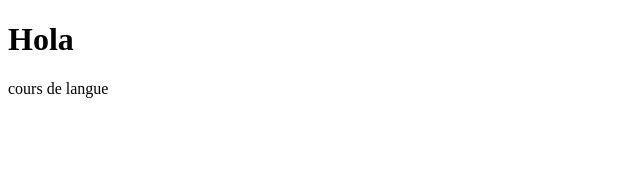
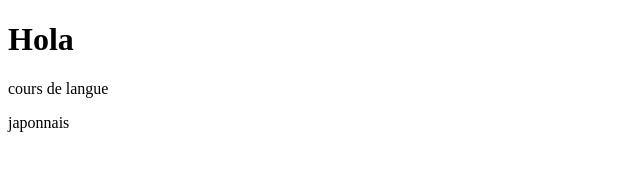
Before and after one commit to philzilla/html-css, a plain HTML site: page index.html in a window 1280 px wide. Shown: the full height of the page, 0-640 px from the left. Drawn offline with Linux system fonts and the light colour scheme.

Commit message:
ajout japonnais

```diff
--- a/index.html
+++ b/index.html
@@ -8,6 +8,7 @@
 
     <h1>Hola</h1>
     <p>cours de langue</p>
+    <p>japonnais</p>
 
   </body>
 </html>
```
